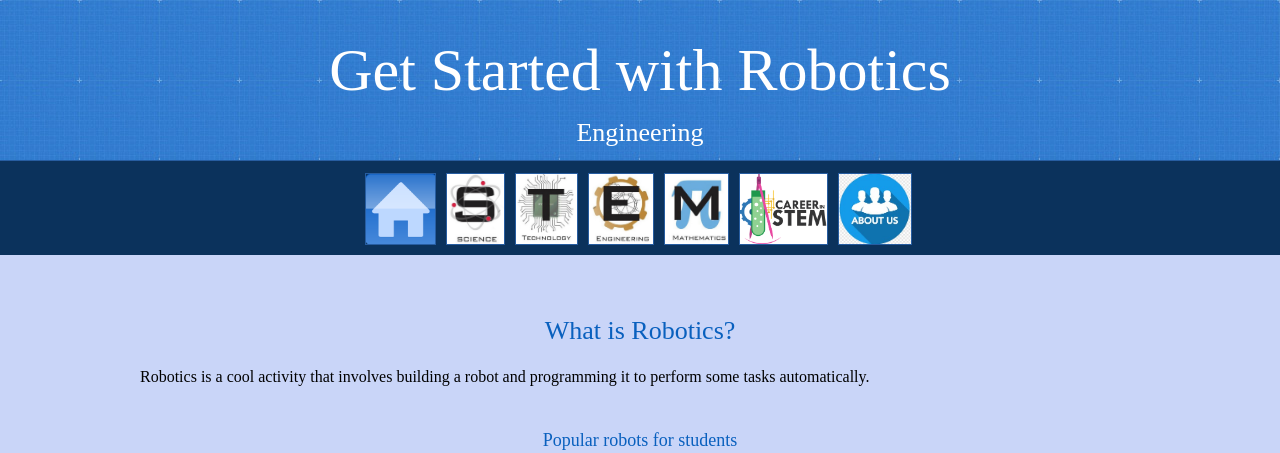
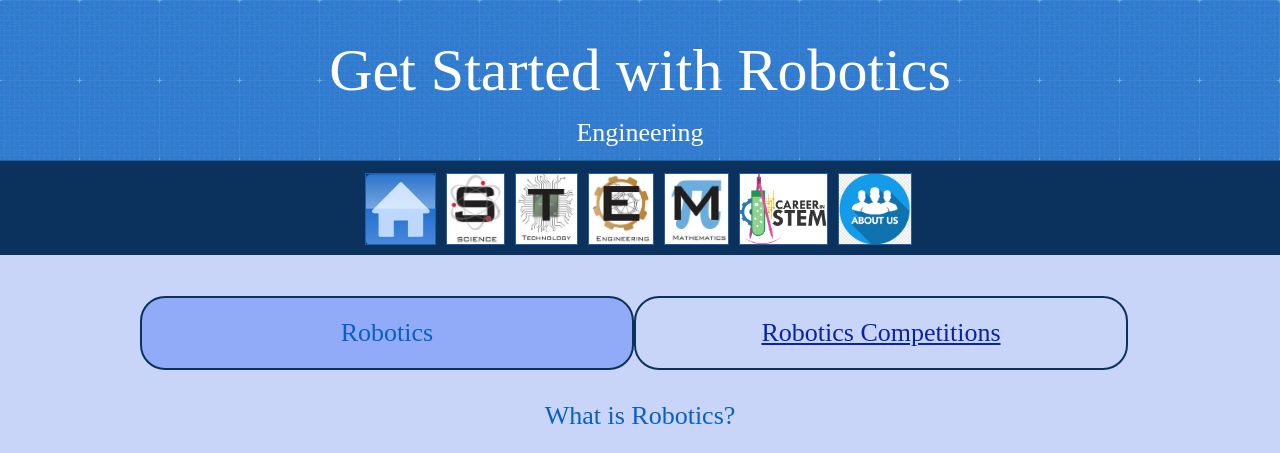
Before and after one commit to radicalcollegestrategies/stemscholars, a Jekyll site: the page built from engineering/robotics.md, in a window 1280 px wide. Shown: the top 453 px of the page. Built offline with Jekyll 4.4.1, drawn with Linux system fonts in a browser that asks for light colours; some web fonts are replaced; some of the changed text lies outside the part shown.

Commit message:
Tabs for robotics 2 pages

```diff
--- a/engineering/robotics.md
+++ b/engineering/robotics.md
@@ -6,11 +6,20 @@ h1: Get Started with Robotics
 h2: Engineering
 ---
 
-<section50>
+<section50short style="height: 75px; padding-bottom:10px">
+  <div class="tabactive">
+    <h2>Robotics</h2>
+  </div>
+  <div class="tabinactive">
+    <h2><a class="h2link" href="/engineering/robocompetitions">Robotics Competitions</a></h2>
+  </div>
+</section50short>
+
+<section50short>
 <h2>What is Robotics?</h2>
-<div class="center">Robotics is a cool activity that involves building a robot and programming it to perform some tasks automatically. </div>
+<div style="text-align:center">Robotics is a cool activity that involves building a robot and programming it to perform some tasks automatically. </div>
 <br>
-</section50>
+</section50short>
 
 <section50>
 <h3>Popular robots for students</h3>
@@ -38,16 +47,18 @@ h2: Engineering
 
 <section50>
 <h2>Who should do Robotics?</h2>
-<div style="padding-left:200px">Everyone, and we mean <u>everyone</u>, should try robotics and see if they like it. <br> No, it’s not just for nerds and not just for "rich people" and not just for boys! </div>
+
+
+  <div class="section50left">
 <br>
-</section50>
+<i>Everyone</i> should try robotics and see if they like it. <br>
 
-<section50>
-  <div class="section50left">
-  <a href="https://www.facebook.com/spacecookies1868/">
-  <img style="width: 450px" src="/images/engg/SpaceCookies.jpg" >
-  </a>
-  <a class="h3link" href="https://www.facebook.com/spacecookies1868/">Space Cookies All Girls' Robotics Team at NASA</a>
+  <ul class="no"> Robotics is...
+  <li>not just for nerds </li>
+  <li>not just for "rich people"</li>
+  <li>and definitely not just for boys</li>
+  </ul>
+
   </div>
   <div class="section50right">
     <iframe src="https://www.youtube.com/embed/B_rW9LStWVs" scrolling="no" allowfullscreen="" width="450" height="250" frameborder="0"><br/></iframe>
@@ -85,12 +95,11 @@ h2: Engineering
 <br>
 
   <div class="section50left">
-  <div style="text-align: center;">
-    <a class="h2link" href="https://www.makewonder.com/">Dash / Cue </a>
-  </div>
+  <h2> <a class="h2link" href="https://www.makewonder.com/">Dash / Cue </a> </h2>
   <h3>Quick start and affordable</h3>
   <img style="width: 450px" src="/images/engg/DashCue.jpg" >
   <ul class="yes"> Pros:
+  <li> Ages: 6+ : Yes, a 1st grader can use the dash robot!</li>
   <li> Affordable Choices:
   <ul class="aboutl2">
     <li><a style="color: rgb(129, 3, 3);">FREE!</a>
@@ -98,36 +107,37 @@ h2: Engineering
     All online, no robot to buy</li>
     <li><a href="https://smile.amazon.com/Wonder-Workshop-Dash-Activated-Programming/dp/B00SKURVKY">$150 for Dash</a>,
     <a href="https://smile.amazon.com/Wonder-Workshop-QU01-13-Cue-Robot/dp/B078XXPDVV/">$200 for Cue</a></li>
+    <li>Can program it on Chromebook or iPad</li>
   </ul>
   </li>
   <li> Easy to understand: No expertise or coach required
   <ul class="aboutl2">
     <li>Use out of the box: No assembly required</li>
     <li>Follow the <a href="https://www.makewonder.com/classroom/curriculum-2/">curriculum</a> aligned with code.org levels</li>
-    <li>Can program it on Chromebook or iPad</li>
   </ul>
   </li>
-  <li> Ages: 6+ : Yes, a 1st grader can use the dash robot!</li>
+  <li> Participate in Wonder League Competition online</li>
   </ul>
   <ul class="no"> Cons:
   <li>Robot is pre-built, so you can't alter it's shape.
-    <ul class="aboutl2"> <li>This limits what you can do with it</li></ul>
+    <ul class="aboutl2">
+    <li>This limits what you can do with it</li>
+    <li>Advanced users may outgrow it</li>
+    </ul>
   </li>
-  <li>Can participate in only Wonder League Competition</li>
+  <li>Can only participate in 1 robotics competition</li>
   </ul>
   </div>
 
   <div class="section50right">
-  <div style="text-align: center;">
-    <a class="h2link" href="https://education.lego.com/en-us/products/lego-mindstorms-education-ev3-homeschool-combo-pack/5003480">Lego Mindstorm EV3</a>
-  </div>
+  <h2> <a class="h2link" href="http://education.lego.com/">Lego Mindstorm EV3</a> </h2>
   <h3>Multipurpose and versatile</h3>
   <img style="width: 450px" src="/images/engg/EV3.jpg" >
   <ul class="yes"> Pros:
   <li> Universally accepted as the market leader </li>
   <li> Versatile
   <ul class="aboutl2">
-    <li>Use your imagination: Can build any shape with legos</li>
+    <li>Use your imagination to build any shape with legos. <br>Sky is the limit!</li>
     <li>Most robotics competitions use this robot</li>
   </ul>
   </li>
@@ -141,17 +151,17 @@ h2: Engineering
   <li>Needs the technical expertise of a coach</li>
     <ul class="aboutl2">
     <li>Need to read robot design articles and watch YouTube videos on how to make a good robot and attachments.</li>
-    <li>BUT: Once you get past this “barrier to entry”, it’s very rewarding!</li>
+    <li>BUT: Once you get past this “barrier to entry”, <br>it’s very rewarding!</li>
     </ul>
   </ul>
-  <ul class="yes"><a style="color: rgb(129, 3, 3);">Caution:</a> Buy one of the 2 models shown. Other models may not have the battery pack.</ul>
+  <ul class="yes"><a style="color: rgb(129, 3, 3);">Caution:</a> Buy one of the 2 models linked above. Other models may not have the battery pack.</ul>
   </div>
 </section50>
 
 <section50>
-<h2>What is this mention of Robotics competitions above?</h2>
-<div> There are several robotics competitions for all age levels. Learn more about them on our <a href="https://docs.google.com/document/d/1M1eE4aGP2bj6ewfKVlvDDFaQA3Oo8mWgoPYq8cynXlg/edit">Robotics Competitions</a> page.
+<h2>Hmmm, do I really need to participate in a Robotics competition?</h2>
+<div> There are several robotics competitions for all age levels. Why should you participate in them? Robotics competitions give you a goal to work towards while learning robotics. Without a competition, you will buy a robot, and maybe play with it for a few days or weeks, and then it becomes another “toy” lying around the house. A competition, on the other hand, gives you a framework that defines what size team to collect, what kind of robot to build, what missions to program the robot for, and what timeframe to shoot for. It makes robotics a lot more fun! You don’t have to shoot to win 1st place. Just enjoy the experience.
+<br> <br>
+Learn more about them on our <a href="https://docs.google.com/document/d/1M1eE4aGP2bj6ewfKVlvDDFaQA3Oo8mWgoPYq8cynXlg/edit">Robotics Competitions</a> page.
  </div>
- <br>
- <br>
 </section50>
--- a/stem/defaultstyle.css
+++ b/stem/defaultstyle.css
@@ -152,7 +152,7 @@ ul.aboutl2 {
 
 ul.yes, ul.no {
   font-size: 16px;
-  line-height: 1.5;
+  line-height: 1.7;
   list-style-type: none;
   text-align:left;
   padding-left:20px
@@ -252,7 +252,15 @@ sectionpd:after {
 /*************** Section for half and half **************/
 section50 {
   padding: 0px 0 0px 0; /* top, right, bottom, left */
+  margin: auto;    /* Centers the item in horizontal direction */
+  display: block;  /* Displays it in it's own line */
   width: 1000px;
+  text-align:center;
+  min-height: 320px;
+}
+
+section50short {
+  padding: 0px 0 0px 0; /* top, right, bottom, left */
   margin: auto;    /* Centers the item in horizontal direction */
   display: block;  /* Displays it in it's own line */
   width: 1000px;
@@ -270,7 +278,6 @@ section50 {
   float: left;
   padding-left: 10px;
   padding-right: 20px;
-  min-height: 350px;
   width: 450px;
 }
 
@@ -280,3 +287,22 @@ section50:after {
   display: table;
   clear: both;
 }
+
+.tabactive, .tabinactive {
+  float: left;
+  width: 490px;
+  height: 50px;
+  border: 2px solid #0b325c;
+  border-radius: 25px;
+  padding: 0 0 20px 0; /* top, right, bottom, left */
+  margin: 0px;
+}
+
+.tabactive{
+  background-color: #91abf8;
+  /* border-bottom: none; */
+}
+
+.tabinactive {
+  /* border-top: none; */
+}
```
Also changed, not shown: other parts of engineering/robotics.md (+1 -2 lines), engineering/electronics.md (+3 -3 lines), engineering/robocompetitions.md (+8 -0 lines), index.md (+1 -1 lines), images/stem/Maze.jfif (deleted), images/stem/Maze.jpg (added).
